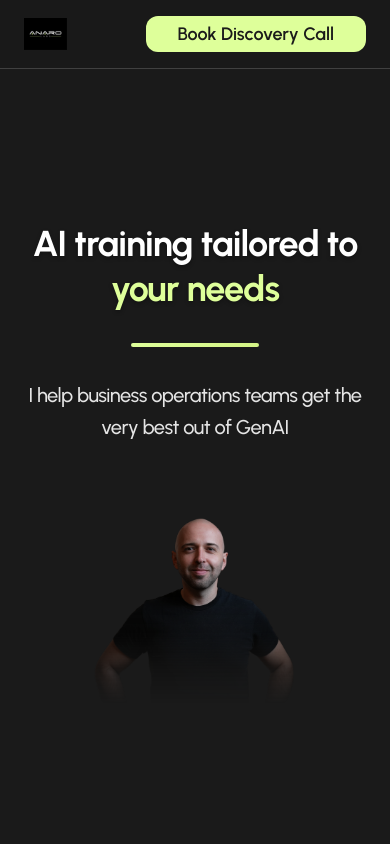
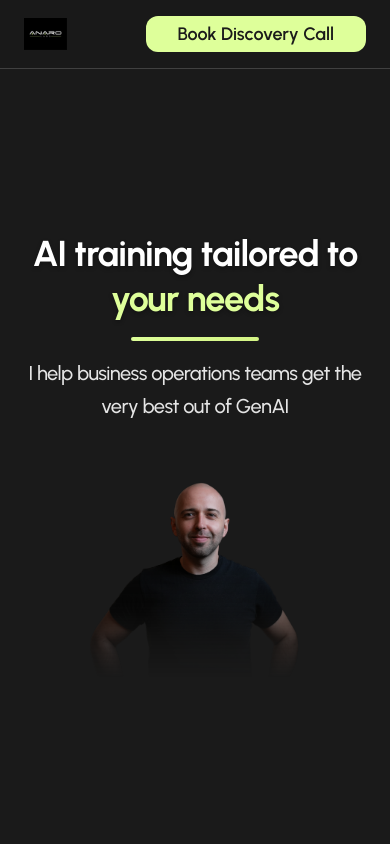
Before and after one commit to paparomes/anaro-labs-impact, a React (Vite) app: page / in a window 390 px wide. Shown: the top 844 px of the page. Built offline with nearby package versions, Linux system fonts and the light colour scheme.

Commit message:
Refactor: Reduce hero section padding
Implement the padding reduction plan outlined in the investigation, modifying HeroSection.tsx to reduce excessive padding and optimize the layout for mobile and desktop.

```diff
--- a/src/components/HeroSection.tsx
+++ b/src/components/HeroSection.tsx
@@ -3,13 +3,13 @@ import React from 'react';
 
 const HeroSection = () => {
   return (
-    <section className="relative min-h-screen flex items-center justify-center overflow-hidden pt-20">
+    <section className="relative min-h-screen flex items-center justify-center overflow-hidden pt-16">
       {/* Background */}
       <div className="anaro-hero-bg absolute inset-0"></div>
 
       {/* Content */}
-      <div className="relative z-10 text-center px-6 md:px-8 max-w-6xl mx-auto">
-        <div className="space-y-8 animate-on-scroll py-8 md:py-16">
+      <div className="relative z-10 text-center px-4 md:px-6 max-w-6xl mx-auto">
+        <div className="space-y-4 animate-on-scroll py-4 md:py-8">
           <h1 className="text-4xl md:text-6xl lg:text-7xl font-bold text-anaro-text-primary leading-tight cinematic-text">
             AI training tailored to {' '}
             <span className="text-anaro-lime">your needs</span>
@@ -21,8 +21,8 @@ const HeroSection = () => {
             I help business operations teams get the very best out of GenAI
           </h2>
 
-          {/* Photo with natural fade using CSS mask - responsive padding */}
-          <div className="relative w-full md:px-[10%]">
+          {/* Photo with natural fade using CSS mask - optimized spacing */}
+          <div className="relative w-full">
             <div className="w-full flex justify-center">
               <img
                 src="/lovable-uploads/a1b486e7-9dd3-4277-800c-8d99c2949985.png"
```
